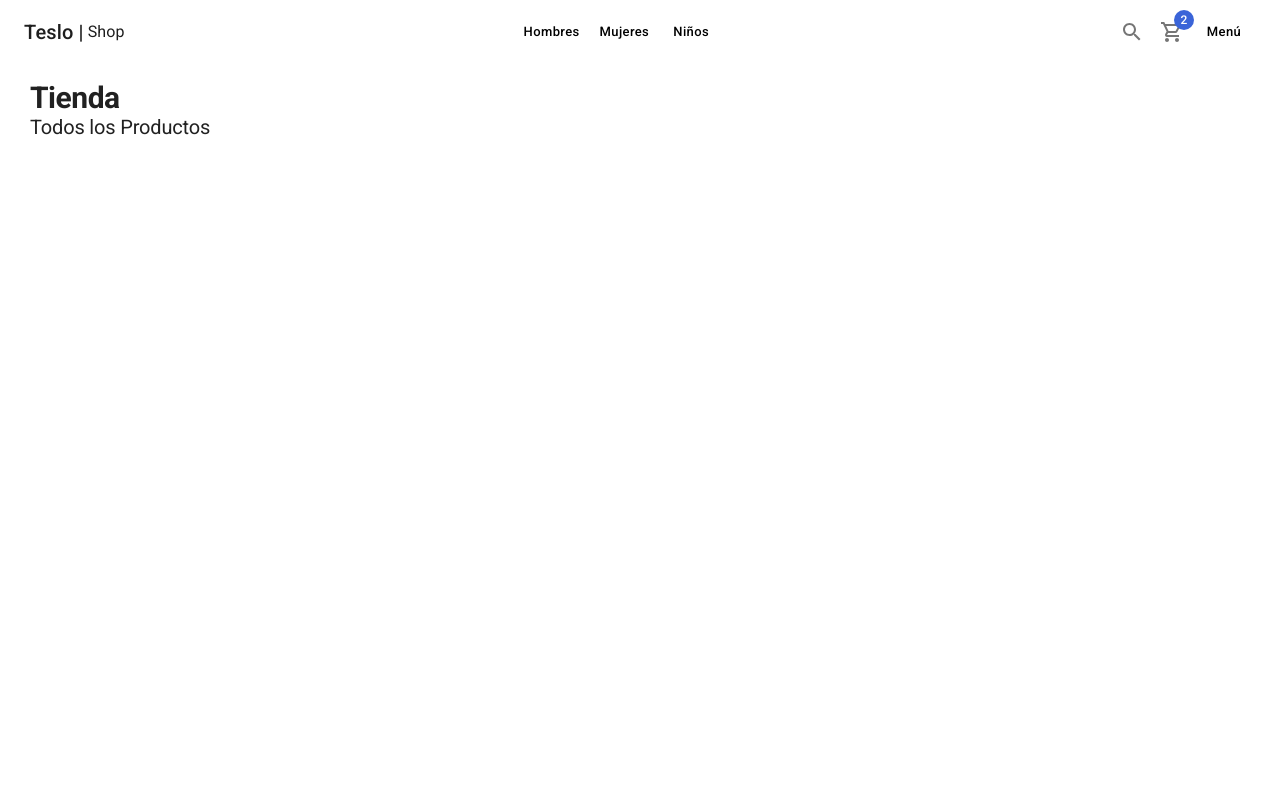
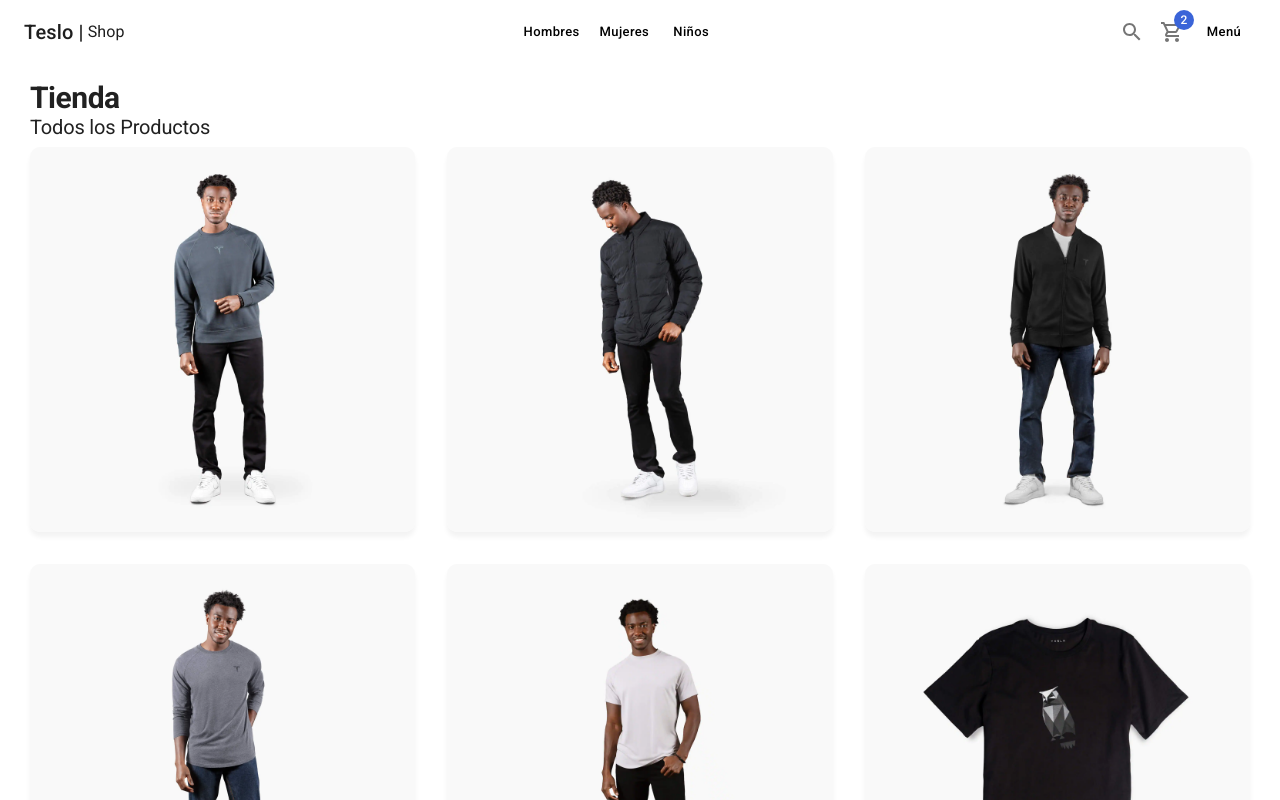
Before and after one commit to mddiosc/teslo-shop, a Next.js app: page / in a window 1280 px wide. Shown: the top 800 px of the page. Built offline with nearby package versions, Linux system fonts and the light colour scheme.

Commit message:
feat: temporal home page

```diff
--- a/pages/index.tsx
+++ b/pages/index.tsx
@@ -1,6 +1,13 @@
-import { Typography } from "@mui/material";
+import {
+  Card,
+  CardActionArea,
+  CardMedia,
+  Grid,
+  Typography,
+} from "@mui/material";
 import type { NextPage } from "next";
 import { ShopLayout } from "../components/layouts";
+import { initialData } from "../database/products";
 
 const Home: NextPage = () => {
   return (
@@ -14,6 +21,22 @@
       <Typography variant="h2" sx={{ mb: 1 }}>
         Todos los Productos
       </Typography>
+
+      <Grid container spacing={4}>
+        {initialData.products.map((product) => (
+          <Grid item xs={6} sm={4} key={product.slug}>
+            <Card>
+              <CardActionArea>
+                <CardMedia
+                  component="img"
+                  image={`products/${product.images[0]}`}
+                  alt={product.title}
+                />
+              </CardActionArea>
+            </Card>
+          </Grid>
+        ))}
+      </Grid>
     </ShopLayout>
   );
 };
```
